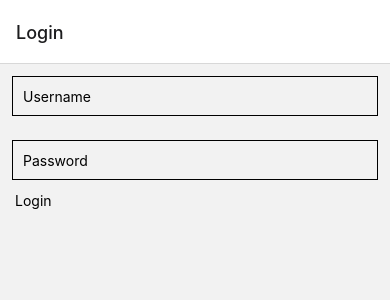
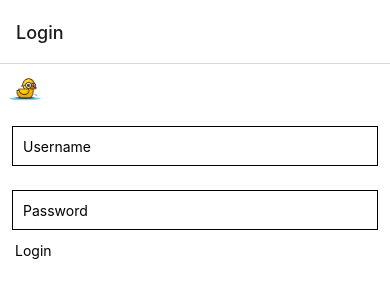
Before and after one commit to seongjinyoon/DuckDuckRide, a React Native app in the folder frontend/: screen /Login in a window 390 px wide. Shown: the top 300 px of the page. Built offline with nearby package versions, Linux system fonts and the light colour scheme.

Commit message:
White Background

```diff
--- a/frontend/App.js
+++ b/frontend/App.js
@@ -33,6 +33,7 @@ export default function App() {
 
 const styles = StyleSheet.create({
   container: {
+    // backgroundColor: 'white',
     // flex: 1,
     // backgroundColor: '#fff',
     // alignItems: 'center',
--- a/frontend/components/Card/Card.js
+++ b/frontend/components/Card/Card.js
@@ -1,46 +1,62 @@
 import React from 'react';
-import { View, Text, TouchableOpacity, StyleSheet } from 'react-native';
-import Icon from 'react-native-vector-icons/FontAwesome';
+import { StyleSheet, View, TouchableOpacity, Text } from 'react-native';
 
-const OptionCard = ({ title, icon1, icon2, icon3, onPress }) => {
+const Card = () => {
     return (
-        <TouchableOpacity style={styles.container} onPress={onPress}>
-            <View style={styles.titleContainer}>
-                <Text style={styles.title}>{title}</Text>
+        <View>
+            <Text style={styles.txt}>24.7 miles / $19.00</Text>
+            <View style={styles.container}>
+                <View style={styles.buttonContainer}>
+                    <TouchableOpacity style={styles.button}>
+                        <Text>1</Text>
+                    </TouchableOpacity>
+                    <View style={styles.spacer} />
+                    <TouchableOpacity style={styles.button}>
+                        <Text>2</Text>
+                    </TouchableOpacity>
+                    <View style={styles.spacer} />
+                    <TouchableOpacity style={styles.button}>
+                        <Text>3</Text>
+                    </TouchableOpacity>
+                </View>
             </View>
-            <View style={styles.iconContainer}>
-                <Icon name={icon1} size={30} style={styles.icon} />
-                <Icon name={icon2} size={30} style={styles.icon} />
-                <Icon name={icon3} size={30} style={styles.icon} />
-            </View>
-        </TouchableOpacity>
+        </View>
     );
 };
 
 const styles = StyleSheet.create({
+    txt: {
+        padding: 20,
+        textAlign: 'center',
+        // justifyContent: 'center',
+        // alignItems: 'center',
+        // flexDirection: 'row',
+    },
     container: {
-        backgroundColor: '#fff',
-        justifyContent: 'flex-end',
-        flex: 1,
-        borderRadius: 10,
-        padding: 20,
-        margin: 10,
-        elevation: 5,
+        // flex: 1,
+        // justifyContent: 'flex-end',
+        alignItems: 'center',
+        marginBottom: 20,
+        marginTop: '50%',
+        fontWeight: 600,
     },
-    titleContainer: {
-        marginBottom: 10,
+    buttonContainer: {
+        flexDirection: 'row',
+        justifyContent: 'center',
+        alignItems: 'center',
+        marginBottom: 50,
     },
-    title: {
-        fontSize: 20,
-        fontWeight: 'bold',
+    button: {
+        width: 100,
+        height: 100,
+        borderRadius: 50,
+        backgroundColor: 'gray',
+        justifyContent: 'center',
+        alignItems: 'center',
     },
-    iconContainer: {
-        flexDirection: 'row',
-        justifyContent: 'space-between',
-    },
-    icon: {
-        color: '#000',
+    spacer: {
+        width: 40,
     },
 });
 
-export default OptionCard;
+export default Card;
--- a/frontend/components/Login/Login.js
+++ b/frontend/components/Login/Login.js
@@ -10,8 +10,8 @@ const Login = () => {
     const [number, onChangeNumber] = React.useState('');
 
     const createUser = async (userName, passWord) => {
-        try{
-            const response= await fetch('http://127.0.0.1:8000/api/user',{
+        try {
+            const response = await fetch('http://127.0.0.1:8000/api/user', {
                 method: 'POST',
                 headers: {
                     'Content-Type': 'application/json',
@@ -22,24 +22,31 @@ const Login = () => {
                 }),
             });
             const json = await response.json();
-            if (json){
+            if (json) {
                 if (!json.ok) console.error('Server Error!');
-                else{
-                    navigation.navigate('Main', {userId:json.id})
+                else {
+                    navigation.navigate('Main', { userId: json.id })
                 }
             }
             else {
                 console.error('Empty response body');
             }
         }
-        catch (error){
+        catch (error) {
             console.error(error);
 
         }
     }
 
     return (
-        <SafeAreaView>
+        <SafeAreaView style={styles.container}>
+            {/* LOGO */}
+            <Image
+                style={{ height: 50, width: 50, resizeMode: 'contain' }}
+                source={
+                    require('../../assets/logo.jpeg')
+                }
+            />
             <TextInput
                 style={styles.input}
                 onChangeText={onChangeText}
@@ -55,7 +62,7 @@ const Login = () => {
             />
             <TouchableOpacity
                 onPress={async () => {
-                    await createUser(text,number);
+                    await createUser(text, number);
                 }}
                 style={{ ...styles.container }}
             >
@@ -68,6 +75,10 @@ const Login = () => {
 };
 
 const styles = StyleSheet.create({
+    container: {
+        flex: 1,
+        backgroundColor: '#fff'
+    },
     input: {
         height: 40,
         margin: 12,
--- a/frontend/components/Main/Main.js
+++ b/frontend/components/Main/Main.js
@@ -8,7 +8,7 @@ const Main = () => {
     const { userId } = route.params;
     // console.log(`Main page: ${userId}`);
     return (
-        <SafeAreaView>
+        <SafeAreaView style={styles.container}>
             <View style={{ padding: 5 }}>
                 {/* LOGO */}
                 <Image
@@ -18,16 +18,17 @@ const Main = () => {
                     }
                 />
                 {/* RIDE OPTIONS */}
-                <NavOptions userId={userId}/>
+                <NavOptions userId={userId} />
             </View>
         </SafeAreaView>
     )
 }
 
+const styles = StyleSheet.create({
+    container: {
+        flex: 1,
+        backgroundColor: '#fff'
+    }
+});
+
 export default Main;
-
-const styles = StyleSheet.create({
-    // text: {
-    //     color: 'blue',
-    // },
-})
--- a/frontend/components/Map/Map.js
+++ b/frontend/components/Map/Map.js
@@ -1,20 +1,57 @@
 import { StyleSheet, Text, View } from 'react-native'
-import React from 'react'
+import React, { useEffect, useRef } from 'react'
 import MapView, { Marker } from 'react-native-maps';
 import tw from 'twrnc';
+import MapViewDirections from 'react-native-maps-directions';
+import { GOOGLE_MAPS_APIKEY } from '@env';
+const Map = () => {
+    const origin = { latitude: 33.642480, longitude: -117.823980 };
+    const destination = { latitude: 33.683020, longitude: -117.841430 };
+    const mapRef = useRef(null);
 
-const Map = () => {
+    useEffect(() => {
+        mapRef.current.fitToSuppliedMarkers(['origin', 'destination'], {
+            edgePadding: { top: 50, left: 50, right: 50, bottom: 50 }
+        })
+    })
     return (
         <MapView
+            ref={mapRef}
             style={tw`flex-1`}
             mapType='mutedStandard'
             initialRegion={{
-                latitude: 37.78825,
-                longitude: -122.4324,
-                latitudeDelta: 0.0922,
-                longitudeDelta: 0.0421,
+                latitude: origin.latitude,
+                longitude: destination.longitude,
+                // latitudeDelta: 0.0922,
+                // longitudeDelta: 0.0421,
             }}
-        />
+        >
+            <MapViewDirections
+                origin={origin}
+                destination={destination}
+                apikey={GOOGLE_MAPS_APIKEY}
+                strokeWidth={3}
+                strokeColor='black'
+            />
+
+            <Marker
+                coordinate={{
+                    latitude: origin.latitude,
+                    longitude: origin.longitude
+                }}
+                title='Origin'
+                identifier='origin'
+            />
+            <Marker
+                coordinate={{
+                    latitude: destination.latitude,
+                    longitude: destination.longitude
+                }}
+                title='Destination'
+                identifier='destination'
+            />
+        </MapView>
+
 
     )
 }
--- a/frontend/components/NavOptions/NavOptions.js
+++ b/frontend/components/NavOptions/NavOptions.js
@@ -15,7 +15,7 @@ const NavOptions = ({ userId }) => {
     return (
         <View style={{ flexDirection: 'row' }}>
             <TouchableOpacity
-                onPress={() => navigation.navigate('Setup', {userId})}
+                onPress={() => navigation.navigate('Setup', { userId })}
                 style={{ marginRight: 50, marginLeft: 30, ...styles.container }}
             // onPress={findRide}
             >
@@ -30,7 +30,7 @@ const NavOptions = ({ userId }) => {
             </TouchableOpacity>
 
             <TouchableOpacity
-                onPress={() => navigation.navigate('SetupDriver', {userId})}
+                onPress={() => navigation.navigate('SetupDriver', { userId })}
                 style={{ ...styles.container }}
             // onPress={shareRide}
             >
@@ -51,16 +51,17 @@ export default NavOptions
 const styles = StyleSheet.create({
     container: {
         padding: 2,
-        paddingLeft: 6,
+        // paddingLeft: 6,
         paddingBottom: 8,
         paddingTop: 4,
-        backgroundColor: '#edf2f7',
+        // backgroundColor: '#edf2f7',
         width: 100,
         height: 100
     },
 
     text: {
         marginTop: 8,
+        marginLeft: 14,
         fontWeight: 600,
     },
 
--- a/frontend/components/RideInfo-Customer/RideInfo-Customer.js
+++ b/frontend/components/RideInfo-Customer/RideInfo-Customer.js
@@ -10,10 +10,10 @@ const RideInfoC = ({ route }) => {
         <SafeAreaView>
             <View style>
                 {/* <Text>This is the RideInfo-Customer page</Text> */}
-                <View style={tw`h-70%`}>
+                <View style={tw`h-1/2`}>
                     <Map />
                 </View >
-                <View>
+                <View style={tw`h-1/2`}>
                     <Card />
                 </View>
 
--- a/frontend/components/Setup/Setup.js
+++ b/frontend/components/Setup/Setup.js
@@ -9,7 +9,7 @@ const Setup = () => {
     const route = useRoute();
     const { userId } = route.params;
     return (
-        <SafeAreaView>
+        <SafeAreaView style={styles.container}>
             <View style={{ padding: 5 }}>
                 <Image
                     style={{ height: 50, width: 50, resizeMode: 'contain' }}
@@ -17,7 +17,7 @@ const Setup = () => {
                         require('../../assets/logo.jpeg')
                     }
                 />
-                <TripInfo role='passenger' userId={userId}/>
+                <TripInfo role='passenger' userId={userId} />
 
             </View>
 
@@ -25,10 +25,11 @@ const Setup = () => {
     )
 }
 
+const styles = StyleSheet.create({
+    container: {
+        flex: 1,
+        backgroundColor: '#fff'
+    }
+});
+
 export default Setup;
-
-const styles = StyleSheet.create({
-    // text: {
-    //     color: 'blue',
-    // },
-})
--- a/frontend/components/SetupDriver/SetupDriver.js
+++ b/frontend/components/SetupDriver/SetupDriver.js
@@ -13,7 +13,7 @@ const SetupDriver = () => {
     const navigation = useNavigation();
     return (
         <SafeAreaView>
-            <View style={{ padding: 5 }}>
+            <View style={styles.container}>
                 <Image
                     style={{ height: 50, width: 50, resizeMode: 'contain' }}
                     source={
@@ -31,7 +31,8 @@ const SetupDriver = () => {
 export default SetupDriver;
 
 const styles = StyleSheet.create({
-    // text: {
-    //     color: 'blue',
-    // },
-})
+    container: {
+        padding: 5,
+        backgroundColor: '#fff', // add this to set the background color to white
+    },
+});
--- a/frontend/package.json
+++ b/frontend/package.json
@@ -21,6 +21,7 @@
     "react-native-gesture-handler": "^2.9.0",
     "react-native-google-places-autocomplete": "^2.5.1",
     "react-native-maps": "^1.6.0",
+    "react-native-maps-directions": "^1.9.0",
     "react-native-safe-area-context": "4.5.0",
     "react-native-screens": "~3.20.0",
     "twrnc": "^3.6.0"
```
